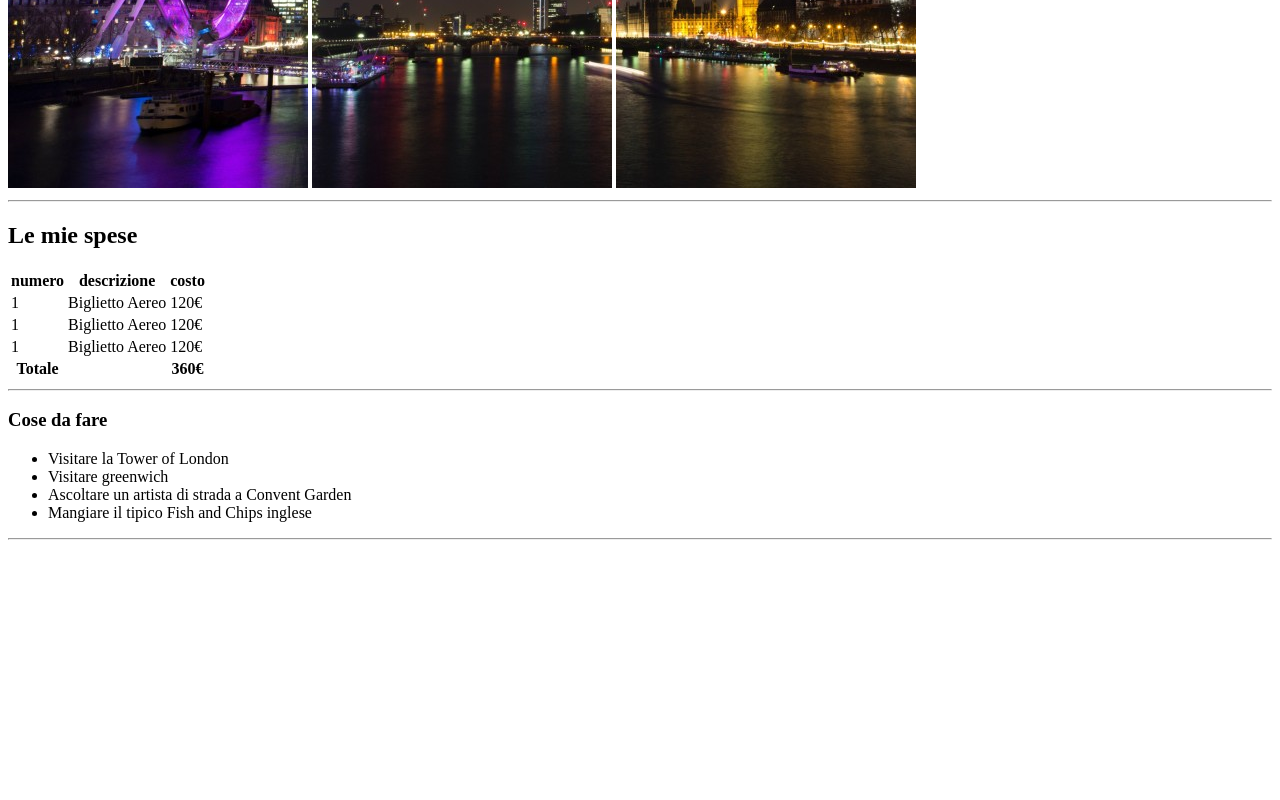
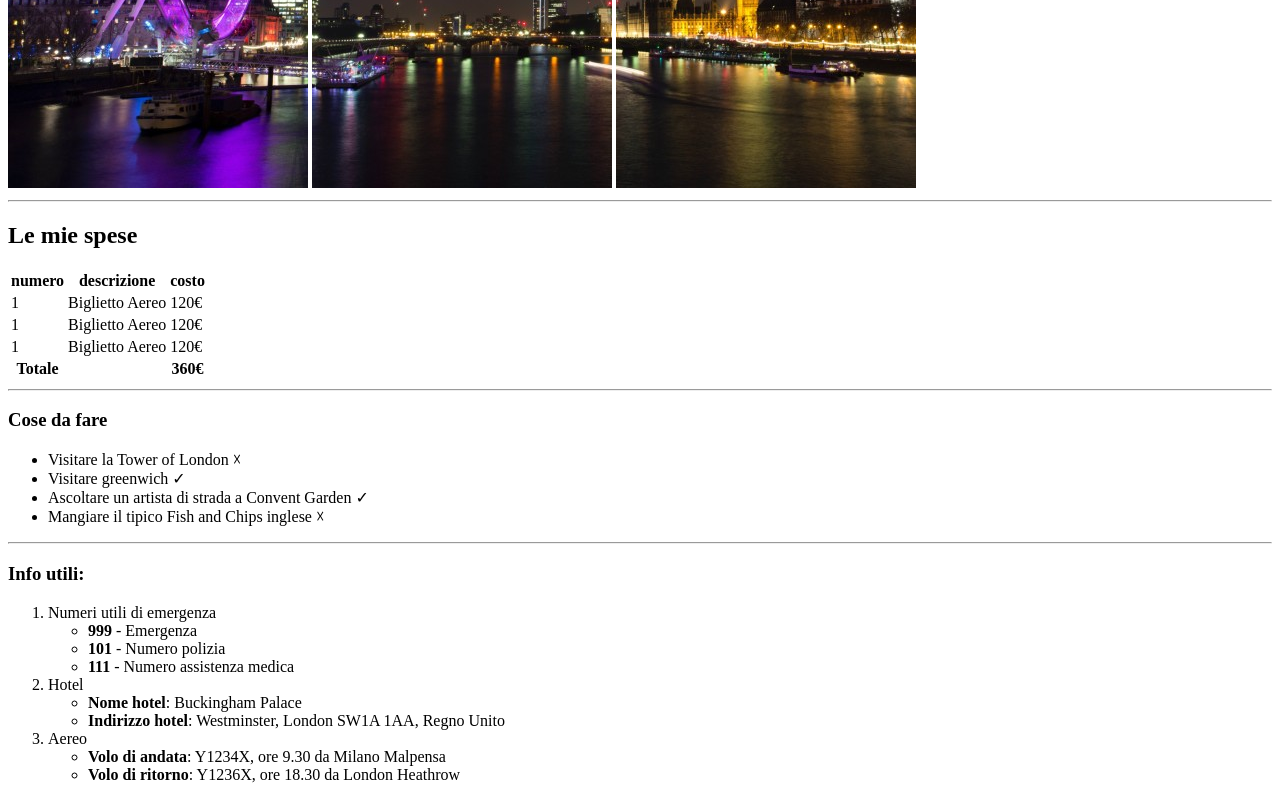
Before and after one commit to lexbert17/html-london-trip, a plain HTML site: page index.html in a window 1280 px wide. Shown: the part 492-1292 px from the top of the page. Before the commit the page ends 1040 px from the top, so only its background shows below. Drawn offline with Linux system fonts and the light colour scheme.

Commit message:
add: lista annidate

```diff
--- a/index.html
+++ b/index.html
@@ -60,12 +60,33 @@
         <h3>Cose da fare</h3>
         <!-- lista non numerata -->
         <ul>
-            <li>Visitare la Tower of London</li>
-            <li>Visitare greenwich</li>
-            <li>Ascoltare un artista di strada a Convent Garden</li>
-            <li>Mangiare il tipico Fish and Chips inglese</li>
+            <li>Visitare la Tower of London &#9747;</li>
+            <li>Visitare greenwich &#x2713;</li>
+            <li>Ascoltare un artista di strada a Convent Garden &#x2713;</li>
+            <li>Mangiare il tipico Fish and Chips inglese &#9747;</li>
         </ul>
         <hr>
+
+        <h3>Info utili:</h3>
+        <!-- lista annidate -->
+        <ol>
+            <li>Numeri utili di emergenza</li>
+                <ul>
+                    <li><strong>999</strong> - Emergenza</li>
+                    <li><strong>101</strong> - Numero polizia</li>
+                    <li><strong>111</strong> - Numero assistenza medica</li>
+                </ul>
+            <li>Hotel</li>
+                <ul>
+                    <li><strong>Nome hotel</strong>: Buckingham Palace</li>
+                    <li><strong>Indirizzo hotel</strong>: Westminster, London SW1A 1AA, Regno Unito</li>
+                </ul>
+            <li>Aereo</li>
+            <ul>
+                <li><strong>Volo di andata</strong>: Y1234X, ore 9.30 da Milano Malpensa</li>
+                <li><strong>Volo di ritorno</strong>: Y1236X, ore 18.30 da London Heathrow</li>
+            </ul>
+         </ol>
 
     </main>
 
```
